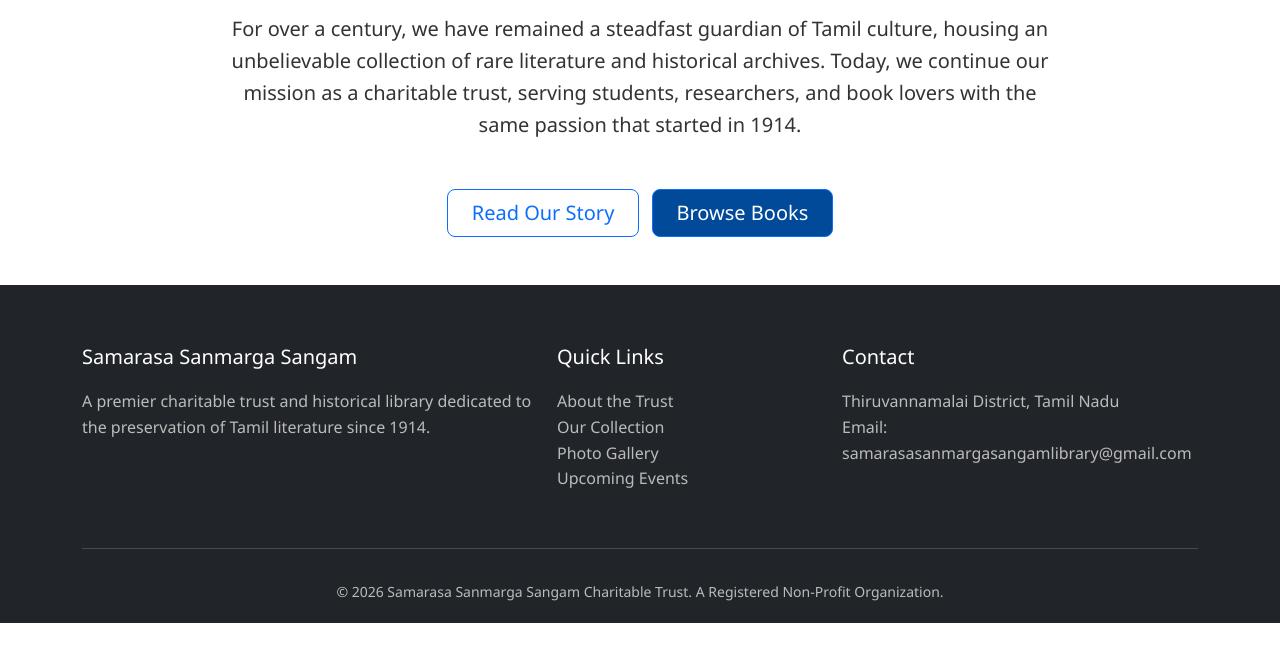
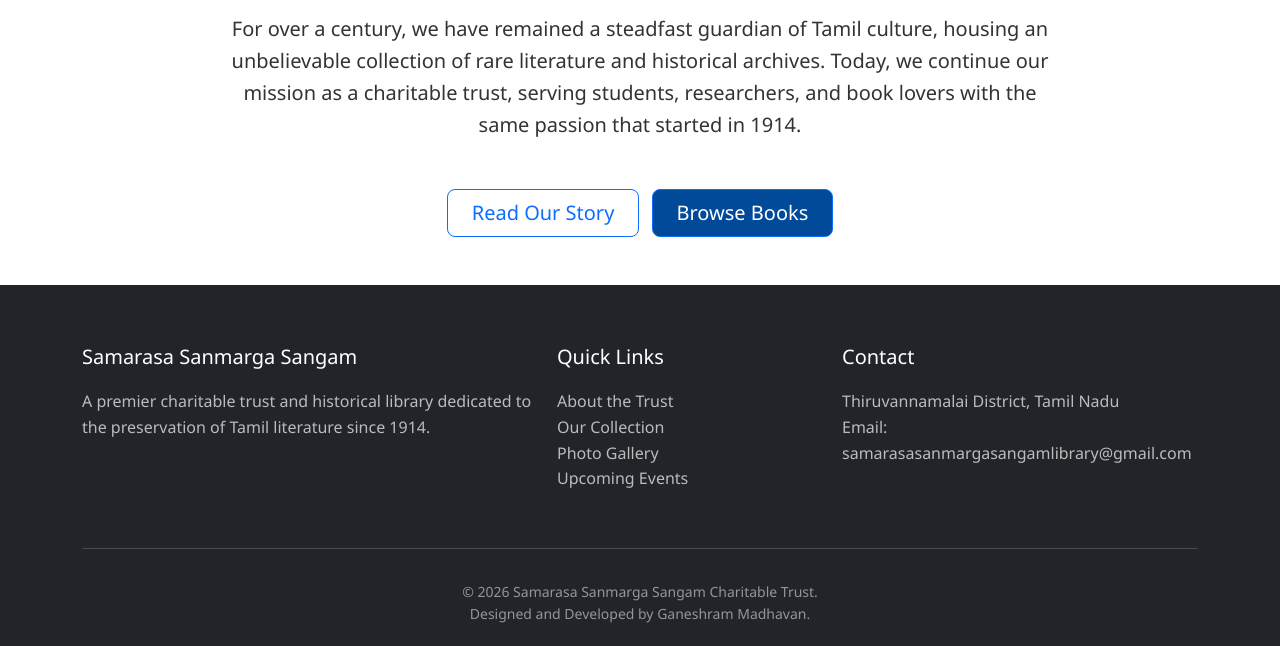
Before and after one commit to samarasasanmargasangamlibrary-rgb/samarasasanmargasangam, a plain HTML site: page index.html in a window 1280 px wide. Shown: the part 872-1518 px from the top of the page. Before the commit the page ends 1495 px from the top, so only its background shows below. Drawn offline with nearby package versions, Linux system fonts and the light colour scheme.

Commit message:
Update index.html

```diff
--- a/index.html
+++ b/index.html
@@ -3,6 +3,7 @@
 <head>
     <meta charset="UTF-8">
     <meta name="viewport" content="width=device-width, initial-scale=1.0">
+    <meta name="author" content="Ganeshram Madhavan">
     <title>Samarasa Sanmarga Sangam | Home</title>
     <link href="https://cdn.jsdelivr.net/npm/bootstrap@5.3.0/dist/css/bootstrap.min.css" rel="stylesheet">
     <style>
@@ -119,7 +120,7 @@
             </div>
             <hr class="bg-secondary">
             <div class="text-center pt-3">
-                <p class="small mb-0">© 2026 Samarasa Sanmarga Sangam Charitable Trust. A Registered Non-Profit Organization.</p>
+                <p class="small mb-0 opacity-75">© 2026 Samarasa Sanmarga Sangam Charitable Trust. <br>Designed and Developed by Ganeshram Madhavan.</p>
             </div>
         </div>
     </footer>
```
